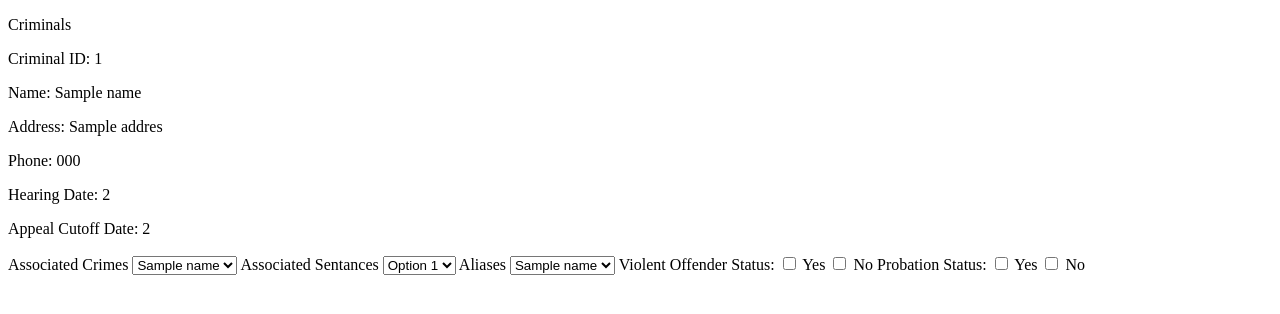
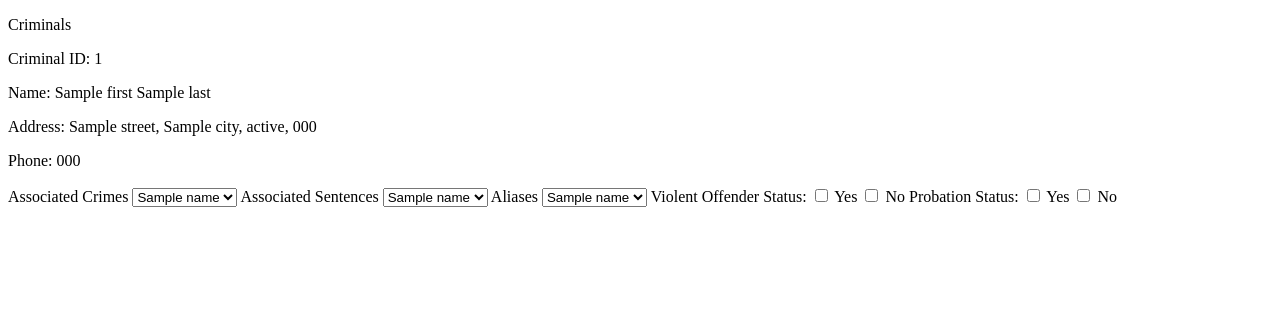
Before and after one commit to StevenAHan/City-Jail-Database, a Flask app: template templates/criminal.html in a window 1280 px wide. Shown: the top 314 px of the page. Run offline with Flask 3, Linux system fonts and the light colour scheme; the template is opened without the code that fills it: most values are stand-ins (such as "Sample title", 1, 10 or a date in 2020); some libraries are stand-ins or nearby versions.

Commit message:
all changes so far

```diff
--- a/app.py
+++ b/app.py
@@ -108,6 +108,8 @@ def login_post():
 def showCriminal(criminal_id):
     return render_template("criminal.html", data=runStatement("SELECT * FROM criminals WHERE criminal_id=" + criminal_id),
                            aliases=runStatement("SELECT * FROM Alias WHERE criminal_id=" + criminal_id),
+                           crimes=runStatement("SELECT * FROM Crimes WHERE criminal_id=" + criminal_id),
+                           sentences=runStatement("SELECT * FROM Sentences WHERE criminal_id=" + criminal_id),
                            power=current_user.get_power())
 
 # to search
--- a/templates/criminal.html
+++ b/templates/criminal.html
@@ -9,22 +9,20 @@
   <body>
     <p>Criminals</p>
     <p>Criminal ID: {{data.Criminal_ID[0]}}</p>
-    <p>Name: {{data.Name[0]}}</p>
-    <p>Address: {{data.Address[0]}}</p>
+    <p>Name: {{data.First[0]}} {{data.Last[0]}}</p>
+    <p>Address: {{data.Street[0]}}, {{data.City[0]}}, {{data.State[0]}}, {{data.Zip[0]}}</p>
     <p>Phone:  {{data.Phone[0]}}</p>
-    <p>Hearing Date: {{data.Hearing_date[0]}}</p>
-    <p>Appeal Cutoff Date: {{data.Appeal_cut_date[0]}}</p>
     <label for="my-dropdown">Associated Crimes</label>
     <select id="my-dropdown" name="my-dropdown">
       {% for crime in crimes.iterrows() %}
-      <option>{{ crime[1][2] }}</option>
+      <option>{{ crime[1][0] }}</option>
     {% endfor %}
     </select>
-    <label for="my-dropdown2">Associated Sentances</label>
+    <label for="my-dropdown2">Associated Sentences</label>
     <select id="my-dropdown2" name="my-dropdown2">
-      <option value="option1">Option 1</option>
-      <option value="option2">Option 2</option>
-      <option value="option3">Option 3</option>
+      {% for sentence in sentences.iterrows() %}
+      <option>{{ sentence[1][0] }}</option>
+    {% endfor %}
     </select>
     <label for="my-dropdown3">Aliases</label>
     <select id="my-dropdown3" name="my-dropdown3">
```
